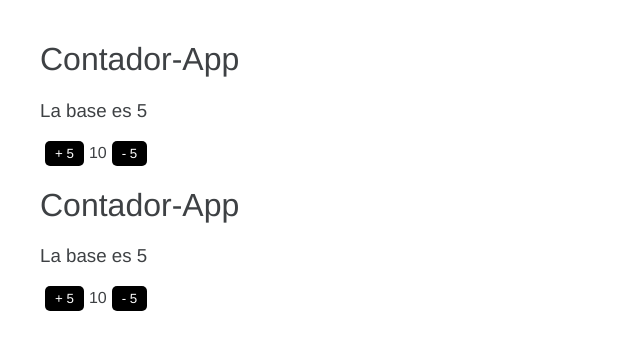
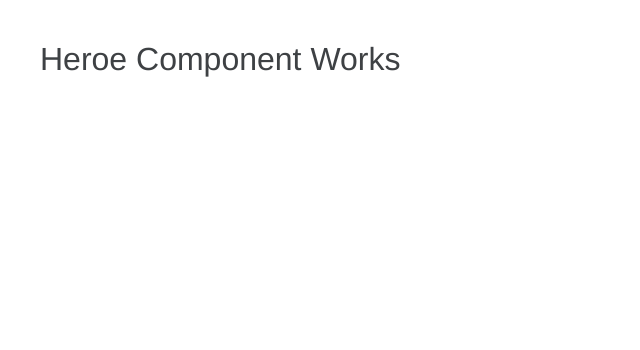
Before and after one commit to Barack9825/01-bases, an Angular app: page / in a window 1280 px wide. Shown: the top 350 px of the page, without its empty margins (0-640 px from the left). Built offline with nearby package versions, Linux system fonts and the light colour scheme.

Commit message:
Fernando Herrera  013 Componente de Heroe y separacion de directorios

```diff
--- a/src/app/app.component.html
+++ b/src/app/app.component.html
@@ -1 +1,4 @@
-<app-contador></app-contador> <app-contador></app-contador>
+<!-- <app-contador></app-contador> <app-contador></app-contador>
+ -->
+
+<app-heroe></app-heroe>
--- a/src/app/app.module.ts
+++ b/src/app/app.module.ts
@@ -2,10 +2,11 @@ import { BrowserModule } from '@angular/platform-browser';
 import { NgModule } from '@angular/core';
 
 import { AppComponent } from './app.component';
-import { ContadorComponent } from './contador.component';
+import { ContadorComponent } from './contador/contador.component';
+import { HeroeComponent } from './heroes/heroe/heroe.component';
 
 @NgModule({
-  declarations: [AppComponent, ContadorComponent],
+  declarations: [AppComponent, ContadorComponent, HeroeComponent],
   imports: [BrowserModule],
   providers: [],
   bootstrap: [AppComponent],
--- /dev/null
+++ b/src/app/heroes/heroe/heroe.component.html
@@ -0,0 +1 @@
+<h1>Heroe Component Works</h1>
```
Also changed, not shown: src/app/heroes/heroe/heroe.component.ts (added, +9 -0 lines), src/app/contador/contador.component.ts (renamed from src/app/contador.component.ts).
